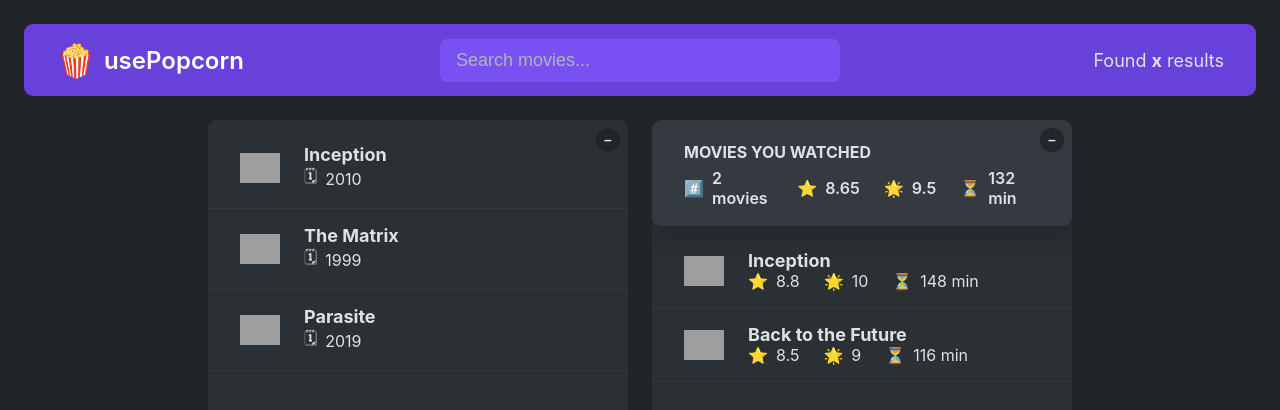
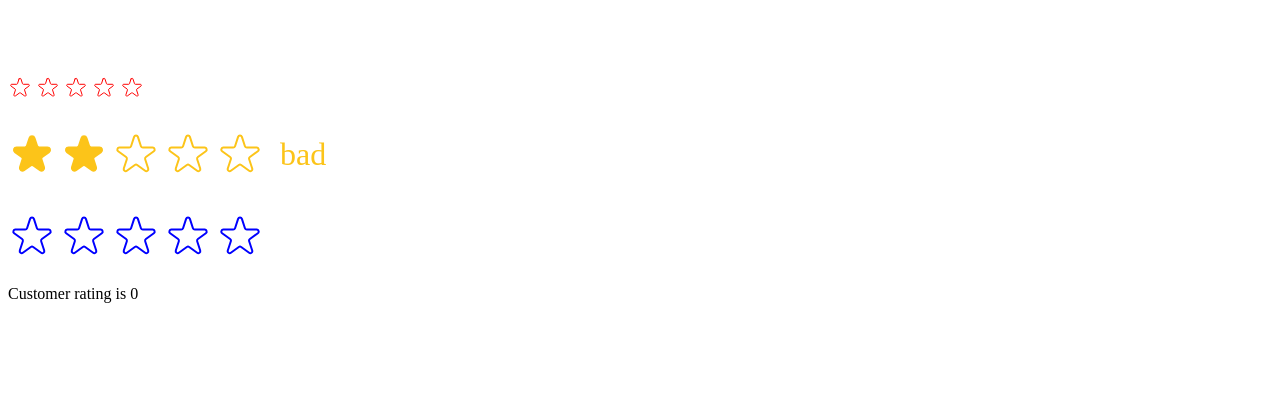
Before and after one commit to vaibhavwaghh/MOVIES-WEB-SERIES-LIST, a React (Create React App) app: page / in a window 1280 px wide. Shown: the top 410 px of the page. Built offline with nearby package versions, Linux system fonts and the light colour scheme; grey boxes are pictures that could not be loaded.

Commit message:
implementing reusable Star Rating component

```diff
--- a/src/App.js
+++ b/src/App.js
@@ -50,16 +50,33 @@
 const average = (arr) =>
   arr.reduce((acc, cur, i, arr) => acc + cur / arr.length, 0);
 
-function NavBar() {
+export default function App() {
+  const [movies, setMovies] = useState(tempMovieData);
+  const [watched, setWatched] = useState(tempWatchedData);
   return (
     <>
+      <NavBar>
         <nav className="nav-bar">
           <Logo />
           <Search />
-        <NumResults />
+          <NumResults movies={movies} />
         </nav>
+      </NavBar>
+      <Main>
+        <Box>
+          <MovieList movies={movies} />
+        </Box>
+        <Box>
+          <WatchedSummary watched={watched} />
+          <WatchedMoviesList watched={watched} />
+        </Box>
+      </Main>
     </>
   );
+}
+
+function NavBar({ children }) {
+  return <>{children}</>;
 }
 
 function Logo() {
@@ -73,11 +90,11 @@
   );
 }
 
-function NumResults() {
+function NumResults({ movies }) {
   return (
     <>
       <p className="num-results">
-        Found <strong>x</strong> results
+        Found <strong>{movies.length}</strong> results
       </p>
     </>
   );
@@ -97,10 +114,19 @@
   );
 }
 
-function Main() {
-  const [movies, setMovies] = useState(tempMovieData);
+function Main({ children }) {
+  return (
+    <>
+      <main className="main">{children}</main>
+    </>
+  );
+}
+
+function Box({ children }) {
+  const [isOpen, setIsOpen] = useState(true);
+  // const [movies, setMovies] = useState(tempMovieData);
   const [watched, setWatched] = useState(tempWatchedData);
-  const [isOpen1, setIsOpen1] = useState(true);
+
   const [isOpen2, setIsOpen2] = useState(true);
 
   const avgImdbRating = average(watched.map((movie) => movie.imdbRating));
@@ -109,17 +135,60 @@
 
   return (
     <>
-      <main className="main">
       <div className="box">
         <button
           className="btn-toggle"
-            onClick={() => setIsOpen1((open) => !open)}
+          onClick={() => setIsOpen((open) => !open)}
         >
-            {isOpen1 ? "–" : "+"}
+          {isOpen ? "–" : "+"}
         </button>
-          {isOpen1 && (
+        {isOpen && children}
+      </div>
+    </>
+  );
+}
+// function WatchedBox() {
+//   const [isOpen1, setIsOpen1] = useState(true);
+//   const [movies, setMovies] = useState(tempMovieData);
+//   const [watched, setWatched] = useState(tempWatchedData);
+
+//   const [isOpen2, setIsOpen2] = useState(true);
+
+//   return (
+//     <>
+//       <div className="box">
+//         <button
+//           className="btn-toggle"
+//           onClick={() => setIsOpen2((open) => !open)}
+//         >
+//           {isOpen2 ? "–" : "+"}
+//         </button>
+//         {isOpen2 && (
+//           <>
+//             <WatchedSummary watched={watched} />
+//             <WatchedMoviesList watched={watched} />
+//           </>
+//         )}
+//       </div>
+//     </>
+//   );
+// }
+
+function MovieList({ movies }) {
+  return (
+    <>
       <ul className="list">
         {movies?.map((movie) => (
+          <Movie movie={movie} key={movie.imdbID} />
+        ))}
+      </ul>
+    </>
+  );
+}
+
+function Movie({ movie }) {
+  return (
+    <>
       <li key={movie.imdbID}>
         <img src={movie.Poster} alt={`${movie.Title} poster`} />
         <h3>{movie.Title}</h3>
@@ -130,19 +199,16 @@
           </p>
         </div>
       </li>
-              ))}
-            </ul>
-          )}
-        </div>
+    </>
+  );
+}
 
-        <div className="box">
-          <button
-            className="btn-toggle"
-            onClick={() => setIsOpen2((open) => !open)}
-          >
-            {isOpen2 ? "–" : "+"}
-          </button>
-          {isOpen2 && (
+function WatchedSummary({ watched }) {
+  const avgImdbRating = average(watched.map((movie) => movie.imdbRating));
+  const avgUserRating = average(watched.map((movie) => movie.userRating));
+  const avgRuntime = average(watched.map((movie) => movie.runtime));
+
+  return (
     <>
       <div className="summary">
         <h2>Movies you watched</h2>
@@ -165,9 +231,25 @@
           </p>
         </div>
       </div>
+    </>
+  );
+}
 
+function WatchedMoviesList({ watched }) {
+  return (
+    <>
       <ul className="list">
         {watched.map((movie) => (
+          <WatchedMovie movie={movie} />
+        ))}
+      </ul>
+    </>
+  );
+}
+
+function WatchedMovie({ movie }) {
+  return (
+    <>
       <li key={movie.imdbID}>
         <img src={movie.Poster} alt={`${movie.Title} poster`} />
         <h3>{movie.Title}</h3>
@@ -186,21 +268,6 @@
           </p>
         </div>
       </li>
-                ))}
-              </ul>
-            </>
-          )}
-        </div>
-      </main>
     </>
   );
 }
-
-export default function App() {
-  return (
-    <>
-      <NavBar />
-      <Main />
-    </>
-  );
-}
--- /dev/null
+++ b/src/StarRating.js
@@ -0,0 +1,154 @@
+import { useState } from "react";
+import PropTypes from "prop-types";
+
+StarRating.propTypes = {
+  maxRating: PropTypes.number,
+  defaultRating: PropTypes.number,
+  color: PropTypes.string,
+  size: PropTypes.number,
+  messages: PropTypes.array,
+  setCustomerRating: PropTypes.func,
+};
+const containerStyle = {
+  display: "flex",
+  gap: "16px",
+  alignItems: "center",
+};
+const starContainerStyle = {
+  display: "flex",
+  gap: "4px",
+};
+export default function StarRating({
+  maxRating = 5,
+  color = "#fcc419",
+  size = 48,
+  className = "",
+  messages = [],
+  defaultRating = 0,
+  setCustomerRating,
+}) {
+  const textStyle = {
+    lineHieght: "1",
+    color,
+    fontSize: `${size / 1.5}px`,
+  };
+
+  const [rating, setRating] = useState(defaultRating);
+  const [tempRating, setTempRating] = useState(0);
+  function handleRating(val) {
+    setRating(val);
+    setCustomerRating(val);
+  }
+  return (
+    <>
+      <div style={containerStyle} className={className}>
+        <div style={starContainerStyle}>
+          {Array.from({ length: maxRating }, (_, i) => (
+            <Star
+              key={i}
+              handleRating={handleRating}
+              i={i}
+              full={tempRating ? tempRating >= i + 1 : rating >= i + 1}
+              onHoverEnter={() => setTempRating(i + 1)}
+              onHoverOut={() => setTempRating(0)}
+              color={color}
+              size={size}
+            />
+          ))}
+        </div>
+        <p style={textStyle}>
+          {messages.length === maxRating
+            ? messages[tempRating ? tempRating - 1 : rating - 1]
+            : tempRating || rating || ""}
+        </p>
+      </div>
+    </>
+  );
+}
+
+function Star({
+  handleRating,
+  i,
+  full,
+  onHoverEnter,
+  onHoverOut,
+  color,
+  size,
+}) {
+  const starStyle = {
+    width: `${size}px`,
+    height: `${size}px`,
+
+    display: "block",
+    cursor: "pointer",
+  };
+  return (
+    <>
+      <span
+        role="button"
+        style={starStyle}
+        onClick={() => handleRating(i + 1)}
+        onMouseEnter={onHoverEnter}
+        onMouseLeave={onHoverOut}
+      >
+        {full ? (
+          <svg
+            xmlns="http://www.w3.org/2000/svg"
+            viewBox="0 0 20 20"
+            fill={color}
+            stroke={color}
+          >
+            <path d="M9.049 2.927c.3-.921 1.603-.921 1.902 0l1.07 3.292a1 1 0 00.95.69h3.462c.969 0 1.371 1.24.588 1.81l-2.8 2.034a1 1 0 00-.364 1.118l1.07 3.292c.3.921-.755 1.688-1.54 1.118l-2.8-2.034a1 1 0 00-1.175 0l-2.8 2.034c-.784.57-1.838-.197-1.539-1.118l1.07-3.292a1 1 0 00-.364-1.118L2.98 8.72c-.783-.57-.38-1.81.588-1.81h3.461a1 1 0 00.951-.69l1.07-3.292z" />
+          </svg>
+        ) : (
+          <svg
+            xmlns="http://www.w3.org/2000/svg"
+            fill="none"
+            viewBox="0 0 24 24"
+            stroke={color}
+          >
+            <path
+              strokeLinecap="round"
+              strokeLinejoin="round"
+              strokeWidth="{2}"
+              d="M11.049 2.927c.3-.921 1.603-.921 1.902 0l1.519 4.674a1 1 0 00.95.69h4.915c.969 0 1.371 1.24.588 1.81l-3.976 2.888a1 1 0 00-.363 1.118l1.518 4.674c.3.922-.755 1.688-1.538 1.118l-3.976-2.888a1 1 0 00-1.176 0l-3.976 2.888c-.783.57-1.838-.197-1.538-1.118l1.518-4.674a1 1 0 00-.363-1.118l-3.976-2.888c-.784-.57-.38-1.81.588-1.81h4.914a1 1 0 00.951-.69l1.519-4.674z"
+            />
+          </svg>
+        )}
+      </span>
+    </>
+  );
+}
+
+/*
+FULL STAR
+
+<svg
+  xmlns="http://www.w3.org/2000/svg"
+  viewBox="0 0 20 20"
+  fill="#000"
+  stroke="#000"
+>
+  <path
+    d="M9.049 2.927c.3-.921 1.603-.921 1.902 0l1.07 3.292a1 1 0 00.95.69h3.462c.969 0 1.371 1.24.588 1.81l-2.8 2.034a1 1 0 00-.364 1.118l1.07 3.292c.3.921-.755 1.688-1.54 1.118l-2.8-2.034a1 1 0 00-1.175 0l-2.8 2.034c-.784.57-1.838-.197-1.539-1.118l1.07-3.292a1 1 0 00-.364-1.118L2.98 8.72c-.783-.57-.38-1.81.588-1.81h3.461a1 1 0 00.951-.69l1.07-3.292z"
+  />
+</svg>
+
+
+EMPTY STAR
+
+<svg
+  xmlns="http://www.w3.org/2000/svg"
+  fill="none"
+  viewBox="0 0 24 24"
+  stroke="#000"
+>
+  <path
+    strokeLinecap="round"
+    strokeLinejoin="round"
+    strokeWidth="{2}"
+    d="M11.049 2.927c.3-.921 1.603-.921 1.902 0l1.519 4.674a1 1 0 00.95.69h4.915c.969 0 1.371 1.24.588 1.81l-3.976 2.888a1 1 0 00-.363 1.118l1.518 4.674c.3.922-.755 1.688-1.538 1.118l-3.976-2.888a1 1 0 00-1.176 0l-3.976 2.888c-.783.57-1.838-.197-1.538-1.118l1.518-4.674a1 1 0 00-.363-1.118l-3.976-2.888c-.784-.57-.38-1.81.588-1.81h4.914a1 1 0 00.951-.69l1.519-4.674z"
+  />
+</svg>
+
+*/
--- a/src/index.js
+++ b/src/index.js
@@ -1,11 +1,30 @@
-import React from "react";
+import React, { useState } from "react";
 import ReactDOM from "react-dom/client";
-import "./index.css";
-import App from "./App";
+// import "./index.css";
+// import App from "./App";
+import StarRating from "./StarRating";
+
+function Test() {
+  const [customerRating, setCustomerRating] = useState(0);
+  return (
+    <>
+      <StarRating color="blue" setCustomerRating={setCustomerRating} />
+      <p>Customer rating is {customerRating}</p>
+    </>
+  );
+}
 
 const root = ReactDOM.createRoot(document.getElementById("root"));
 root.render(
   <React.StrictMode>
-    <App />
+    {/* <App /> */}
+    <StarRating maxRating={"ddsf"} />
+    <StarRating maxRating={5} size={24} color={"red"} className="test" />
+    <StarRating
+      maxRating={5}
+      messages={["terrible", "bad", "Okay", "Good", "Amazing"]}
+      defaultRating={2}
+    />
+    <Test />
   </React.StrictMode>
 );
```
Lines whose indentation alone changed are shown as unchanged.
